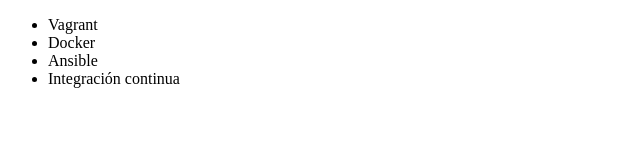
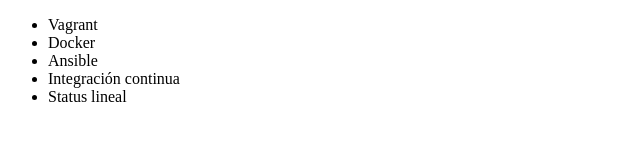
Before and after one commit to EmmaAkai/git-practice, a plain HTML site: page index.html in a window 1280 px wide. Shown: the whole page, without its empty margins (0-640 px from the left). Drawn offline with Linux system fonts and the light colour scheme.

Commit message:
Añadido un nuevo elemento en la lista

```diff
--- a/index.html
+++ b/index.html
@@ -10,6 +10,7 @@
          <li> Docker </li>
          <li> Ansible </li>
          <li> Integración continua </li>
+	 <li> Status lineal</li>
      </ul>
 </body>
 </html>
```
